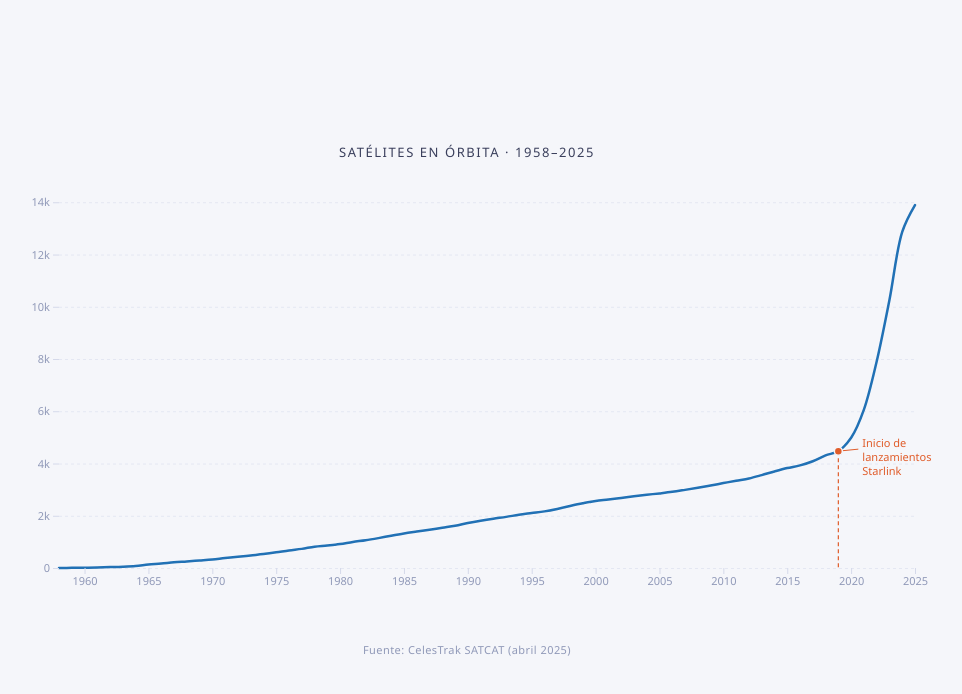
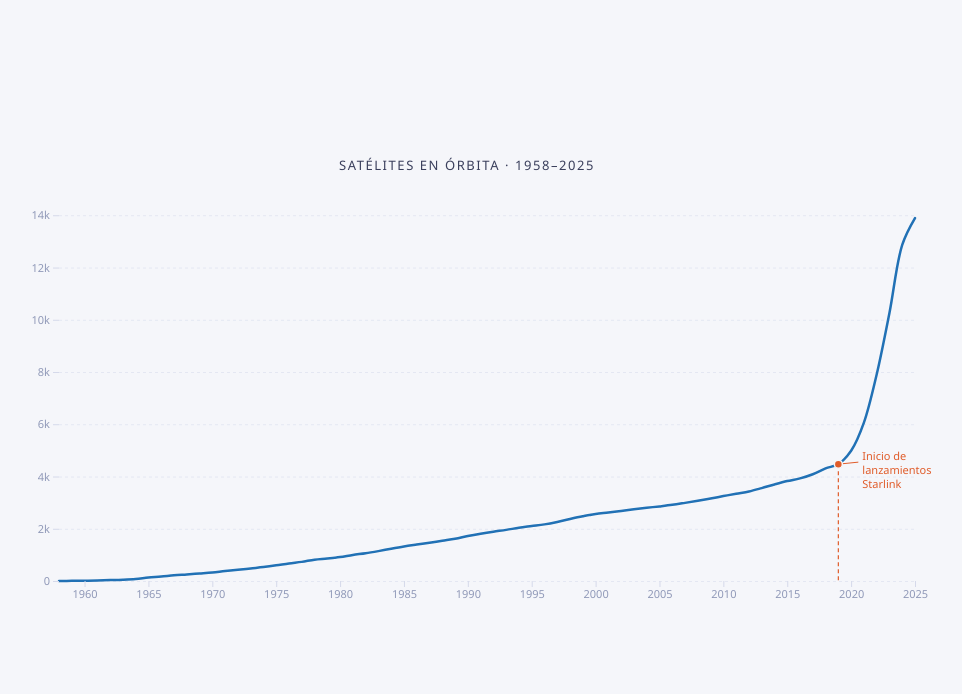
Before and after one commit to juanisenin/juanisenin.github.io, a plain HTML site: page index.html in a window 1280 px wide. Shown: the whole page, without its empty margins (173-1135 px from the left). Drawn offline with nearby package versions, Linux system fonts and the light colour scheme.

Commit message:
Gráfico de lineas

```diff
--- a/index.html
+++ b/index.html
@@ -10,7 +10,6 @@
 
   <h1>Satélites en órbita · 1958–2025</h1>
   <svg id="chart"></svg>
-  <footer>Fuente: CelesTrak SATCAT (abril 2025)</footer>
 
   <script src="https://cdn.jsdelivr.net/npm/d3@7/dist/d3.min.js"></script>
   <script src="script.js"></script>
```
